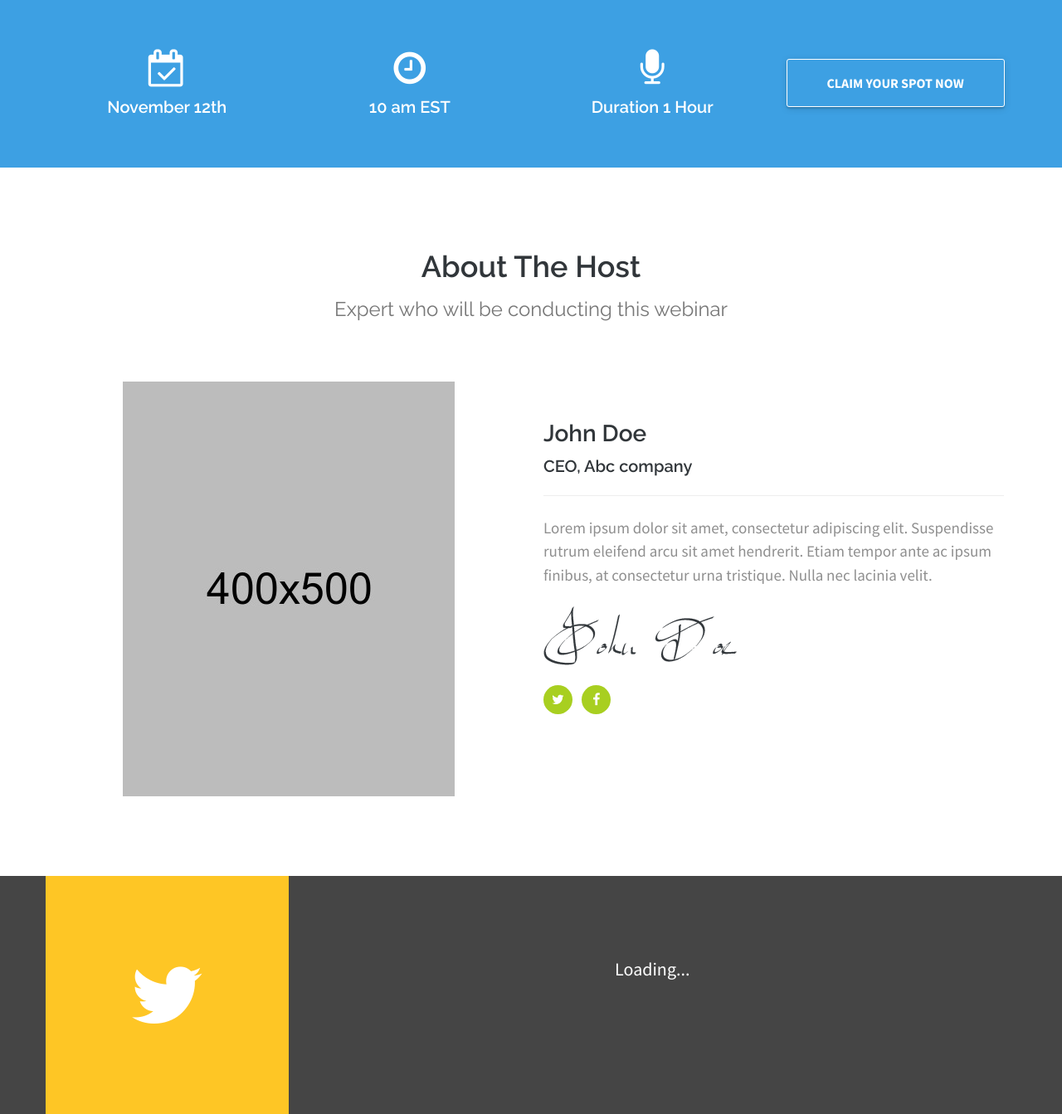
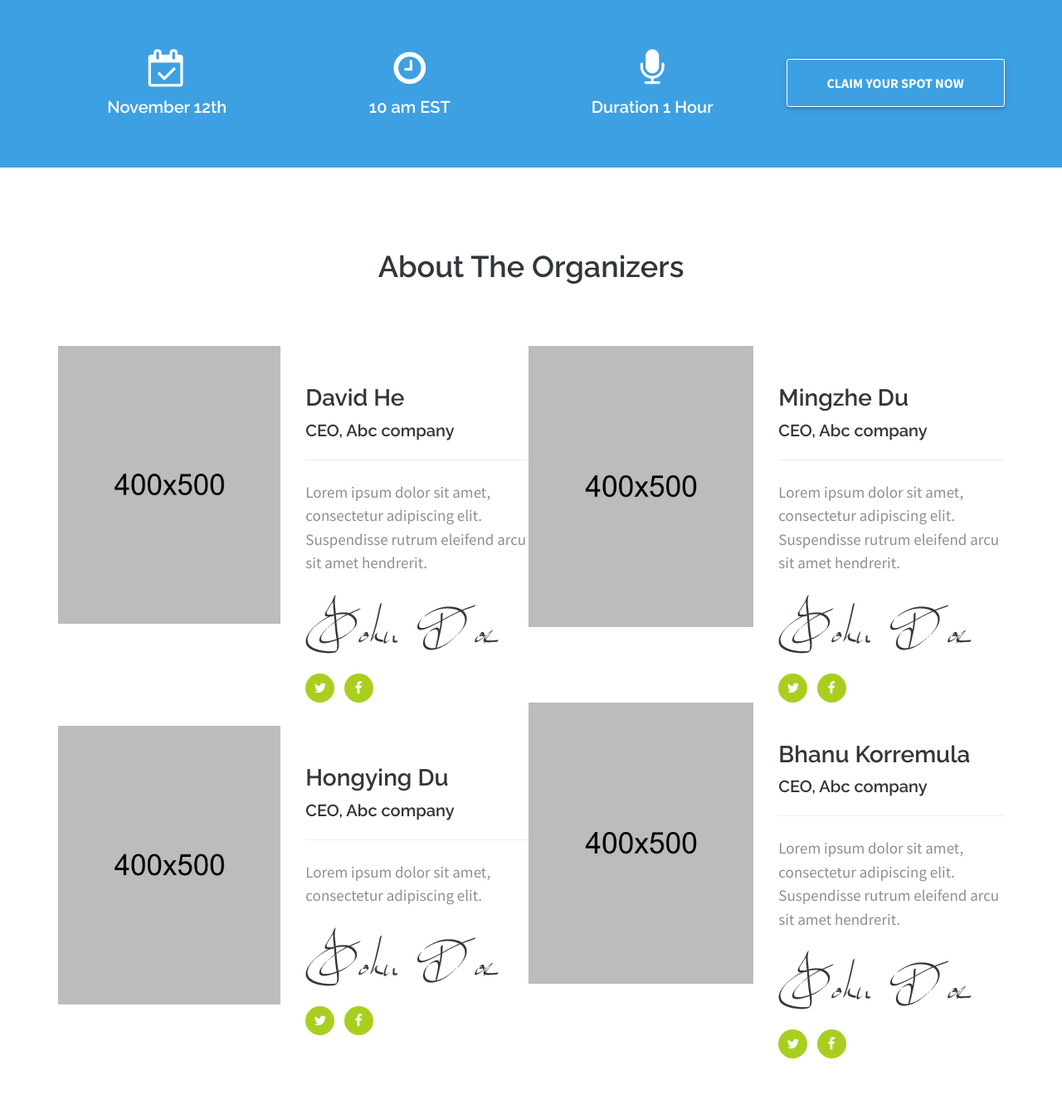
Before and after one commit to hedukor/hedukor.com, a Python web app: template src/templates/index.html in a window 1280 px wide. Shown: the part 1504-2847 px from the top of the page at 83% size. Run offline with Jinja, Linux system fonts and the light colour scheme; the template is opened without the code that fills it, so the values that code supplies are empty.

Commit message:
update landing page

```diff
--- a/src/templates/index.html
+++ b/src/templates/index.html
@@ -52,7 +52,7 @@
     <ul>
       <li ><a href="#hero-section">Home</a></li>
       <li><a href="#agenda">Agenda</a></li>
-      <li><a href="#host">Host</a></li>
+      <li><a href="#host">Organizers</a></li>
       <li><a href="#reviews">Reviews</a></li>
       <li><a href="#site-footer">Subscribe</a></li>
     </ul>
@@ -81,7 +81,7 @@
       <div class="col-md-12">
         <h1>Hedukor</h1>
         <h2>The Largest Platform in South Carolina Mingles Pinoneer Developers With Research Scientists</h2>
-        <div class="cta-btn"> <a href="https://www.eventbrite.com/e/hedukor-meeting-tickets-20209195247" class="btn">CLAIM YOUR SPOT NOW</a>
+        <div class="cta-btn"> <a href="https://www.eventbrite.com/e/hedukor-meeting-tickets-20209195247" target="_blank" class="btn">CLAIM YOUR SPOT NOW</a>
           <p>* Limited registration only. Register before we're filled.</p>
           <!--countdown-->
           <div class="countdown text-center">
@@ -178,7 +178,7 @@
           <div class="col-sm-4 col-md-3">
             <h3><i class="fa fa-microphone"></i>Duration 1 Hour</h3>
           </div>
-          <div class="col-sm-12 col-md-3"> <a href="https://www.eventbrite.com/e/hedukor-meeting-tickets-20209195247" class="btn">CLAIM YOUR SPOT NOW</a> </div>
+          <div class="col-sm-12 col-md-3"> <a href="https://www.eventbrite.com/e/hedukor-meeting-tickets-20209195247" target="_blank" class="btn">CLAIM YOUR SPOT NOW</a> </div>
         </div>
       </div>
     </div>
@@ -192,20 +192,23 @@
 <section class="host section-spacing" id="host">
   <div class="container">
     <header class="section-header text-center">
-      <h2>About The Host</h2>
-      <h3>Expert who will be conducting this webinar</h3>
+      <h2>About The Organizers</h2>
+      <!-- <h3>Take a look at our organizers</h3>  -->
     </header>
 
+    <table>
+        <tr>
+            <td>
     <!--host info-->
 
     <div class="row">
       <div class="col-md-6 text-center"> <img src="static/img/host.jpg" alt="Host Name"> </div>
       <div class="col-md-6">
         <article>
-          <h4>John Doe</h4>
+          <h4>David He</h4>
           <h5>CEO, Abc company</h5>
           <hr>
-          <p>Lorem ipsum dolor sit amet, consectetur adipiscing elit. Suspendisse rutrum eleifend arcu sit amet hendrerit. Etiam tempor ante ac ipsum finibus, at consectetur urna tristique. Nulla nec lacinia velit. </p>
+          <p>Lorem ipsum dolor sit amet, consectetur adipiscing elit. Suspendisse rutrum eleifend arcu sit amet hendrerit.</p>
           <img src="static/img/signature.png" alt="Host signature" class="signature">
 
           <!--social-->
@@ -221,7 +224,117 @@
     </div>
 
     <!--host info end-->
+            </td>
+            <td>
+    <!--host info-->
 
+    <div class="row">
+      <div class="col-md-6 text-center"> <img src="static/img/host.jpg" alt="Host Name"> </div>
+      <div class="col-md-6">
+        <article>
+          <h4>Mingzhe Du</h4>
+          <h5>CEO, Abc company</h5>
+          <hr>
+          <p>Lorem ipsum dolor sit amet, consectetur adipiscing elit. Suspendisse rutrum eleifend arcu sit amet hendrerit. </p>
+          <img src="static/img/signature.png" alt="Host signature" class="signature">
+
+          <!--social-->
+
+          <ul class="social">
+            <li><a href="https://twitter.com/" target="_blank"><i class="fa fa-twitter"></i></a></li>
+            <li><a href="https://www.facebook.com/" target="_blank"><i class="fa fa-facebook"></i></a></li>
+          </ul>
+
+          <!--social end-->
+        </article>
+      </div>
+    </div>
+
+    <!--host info end-->
+            </td>
+        </tr>
+
+        <tr>
+            <td>
+    <!--host info-->
+
+    <div class="row">
+      <div class="col-md-6 text-center"> <img src="static/img/host.jpg" alt="Host Name"> </div>
+      <div class="col-md-6">
+        <article>
+          <h4>Hongying Du</h4>
+          <h5>CEO, Abc company</h5>
+          <hr>
+          <p>Lorem ipsum dolor sit amet, consectetur adipiscing elit.  </p>
+          <img src="static/img/signature.png" alt="Host signature" class="signature">
+
+          <!--social-->
+
+          <ul class="social">
+            <li><a href="https://twitter.com/" target="_blank"><i class="fa fa-twitter"></i></a></li>
+            <li><a href="https://www.facebook.com/" target="_blank"><i class="fa fa-facebook"></i></a></li>
+          </ul>
+
+          <!--social end-->
+        </article>
+      </div>
+    </div>
+
+    <!--host info end-->
+            </td>
+            <td>
+    <!--host info-->
+
+    <div class="row">
+      <div class="col-md-6 text-center"> <img src="static/img/host.jpg" alt="Host Name"> </div>
+      <div class="col-md-6">
+        <article>
+          <h4>Bhanu Korremula</h4>
+          <h5>CEO, Abc company</h5>
+          <hr>
+          <p>Lorem ipsum dolor sit amet, consectetur adipiscing elit. Suspendisse rutrum eleifend arcu sit amet hendrerit. </p>
+          <img src="static/img/signature.png" alt="Host signature" class="signature">
+
+          <!--social-->
+
+          <ul class="social">
+            <li><a href="https://twitter.com/" target="_blank"><i class="fa fa-twitter"></i></a></li>
+            <li><a href="https://www.facebook.com/" target="_blank"><i class="fa fa-facebook"></i></a></li>
+          </ul>
+
+          <!--social end-->
+        </article>
+      </div>
+    </div>
+
+    <!--host info end-->
+            </td>
+        </tr>
+    </table>
+
+<!--
+
+    <div class="row">
+      <div class="col-md-6 text-center"> <img src="static/img/host.jpg" alt="Host Name"> </div>
+      <div class="col-md-6">
+        <article>
+          <h4>John Doe</h4>
+          <h5>CEO, Abc company</h5>
+          <hr>
+          <p>Lorem ipsum dolor sit amet, consectetur adipiscing elit. Suspendisse rutrum eleifend arcu sit amet hendrerit. Etiam tempor ante ac ipsum finibus, at consectetur urna tristique. Nulla nec lacinia velit. </p>
+          <img src="static/img/signature.png" alt="Host signature" class="signature">
+
+
+          <ul class="social">
+            <li><a href="https://twitter.com/" target="_blank"><i class="fa fa-twitter"></i></a></li>
+            <li><a href="https://www.facebook.com/" target="_blank"><i class="fa fa-facebook"></i></a></li>
+          </ul>
+
+        </article>
+      </div>
+    </div>
+
+ -->
   </div>
 </section>
 
@@ -392,7 +505,7 @@
     </header>
     <div class="row">
       <div class="col-md-12">
-        <div class="cta-btn"> <a href="https://www.eventbrite.com/e/hedukor-meeting-tickets-20209195247" class="btn">CLAIM YOUR SPOT NOW</a>
+        <div class="cta-btn"> <a href="https://www.eventbrite.com/e/hedukor-meeting-tickets-20209195247" target="_blank" class="btn">CLAIM YOUR SPOT NOW</a>
           <p>Can't make it? Join anyway we will send you the recording.</p>
         </div>
       </div>
```
